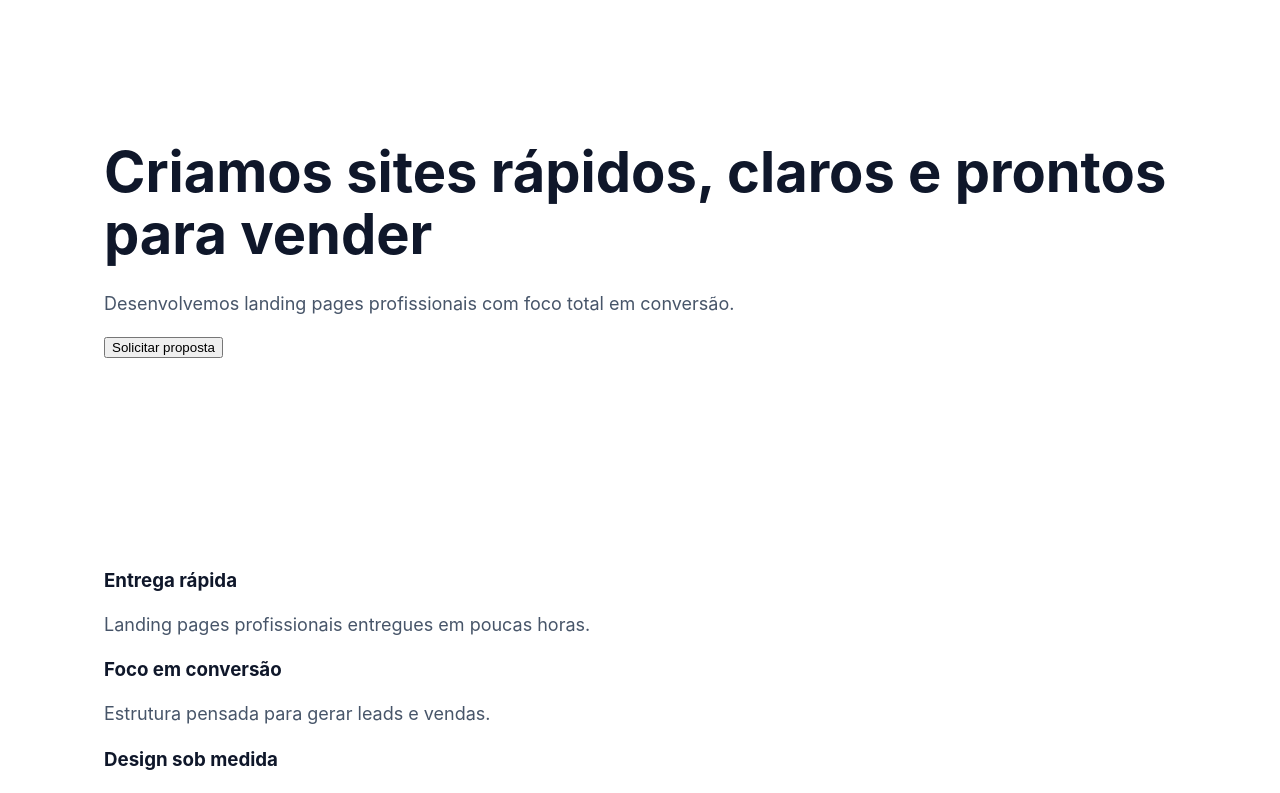
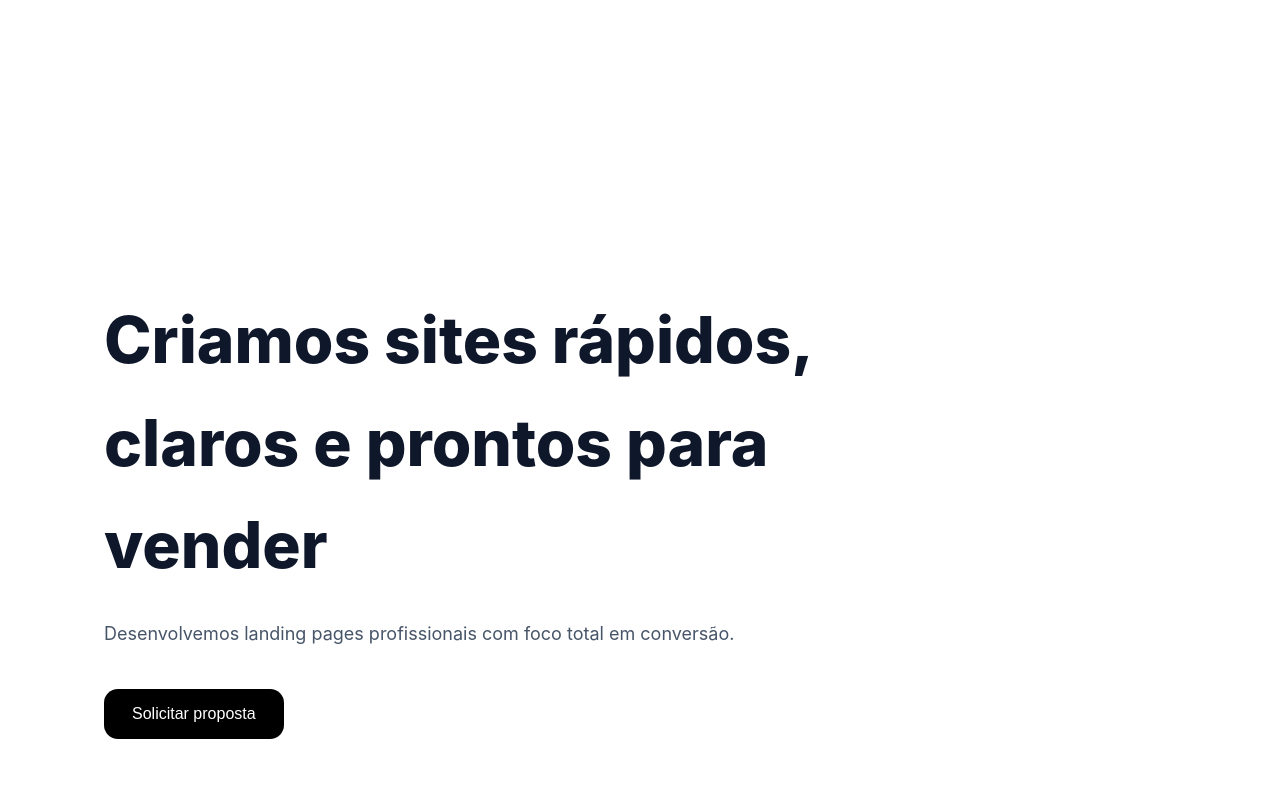
Before and after one commit to andersonato/landing-template, a Next.js app: page / in a window 1280 px wide. Shown: the top 793 px of the page. Built offline with nearby package versions, Linux system fonts and the light colour scheme.

Commit message:
Add premium design base

```diff
--- a/app/globals.css
+++ b/app/globals.css
@@ -3,25 +3,24 @@
   --text: #0f172a;
   --muted: #475569;
   --primary: #000000;
-  --radius: 12px;
+  --radius: 14px;
 }
 
 * {
   box-sizing: border-box;
 }
 
-html,
 body {
-  padding: 0;
   margin: 0;
+  font-family: -apple-system, BlinkMacSystemFont, "Segoe UI", Inter, sans-serif;
   background: var(--bg);
   color: var(--text);
-  font-family: -apple-system, BlinkMacSystemFont, "Segoe UI",
-    Inter, Roboto, Helvetica, Arial, sans-serif;
+  line-height: 1.6;
 }
 
 main {
   width: 100%;
+  overflow-x: hidden;
 }
 
 .container {
@@ -30,49 +29,67 @@ main {
   padding: 96px 24px;
 }
 
-h1 {
-  font-size: clamp(2.5rem, 5vw, 3.5rem);
-  line-height: 1.1;
+/* HERO */
+
+.hero {
+  padding: 140px 0 120px;
+}
+
+.hero h1 {
+  font-size: clamp(2.5rem, 5vw, 4rem);
+  font-weight: 800;
+  max-width: 900px;
   margin-bottom: 24px;
 }
 
-h2 {
-  font-size: 2rem;
-  margin-bottom: 16px;
+.hero p {
+  font-size: 1.125rem;
+  color: var(--muted);
+  max-width: 640px;
+  margin-bottom: 40px;
 }
 
-p {
-  font-size: 1.125rem;
-  color: var(--muted);
-  line-height: 1.6;
-}
-
-.button {
-  display: inline-block;
-  margin-top: 32px;
-  padding: 16px 32px;
+.hero button {
   background: var(--primary);
   color: white;
+  border: none;
+  padding: 16px 28px;
+  font-size: 1rem;
   border-radius: var(--radius);
-  text-decoration: none;
-  font-weight: 600;
+  cursor: pointer;
   transition: transform 0.15s ease, opacity 0.15s ease;
 }
 
-.button:hover {
-  transform: translateY(-2px);
+.hero button:hover {
+  transform: translateY(-1px);
   opacity: 0.9;
 }
 
-.section {
-  margin-top: 120px;
+/* FEATURES */
+
+.features {
+  background: #f8fafc;
 }
 
-ul {
-  margin-top: 24px;
-  padding-left: 20px;
+.features-grid {
+  display: grid;
+  grid-template-columns: repeat(auto-fit, minmax(260px, 1fr));
+  gap: 32px;
 }
 
-li {
+.feature-card {
+  background: white;
+  padding: 32px;
+  border-radius: var(--radius);
+  box-shadow: 0 20px 40px rgba(0,0,0,0.04);
+}
+
+.feature-card h3 {
+  margin-top: 0;
   margin-bottom: 12px;
 }
+
+.feature-card p {
+  color: var(--muted);
+  margin: 0;
+}
```
